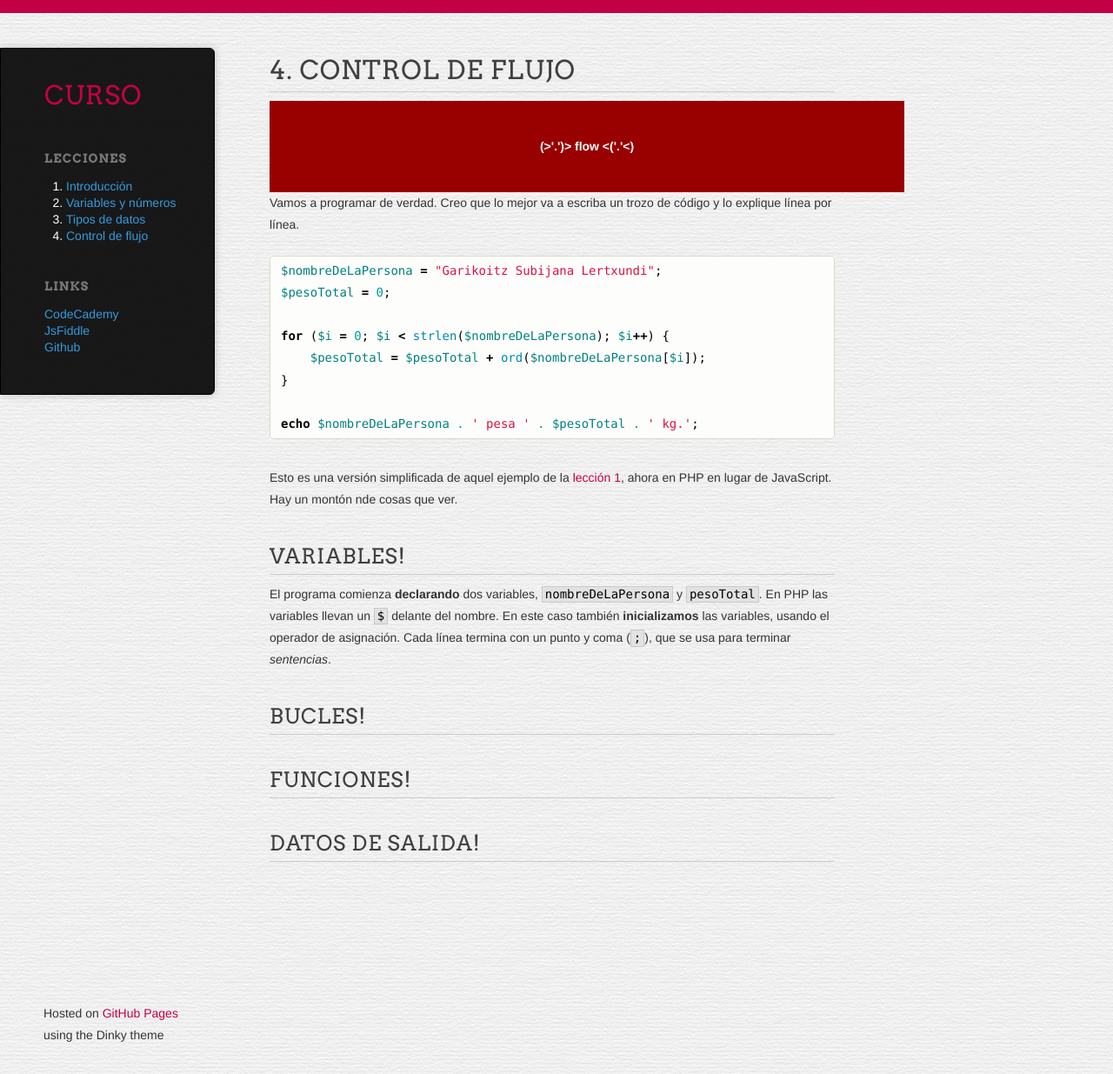
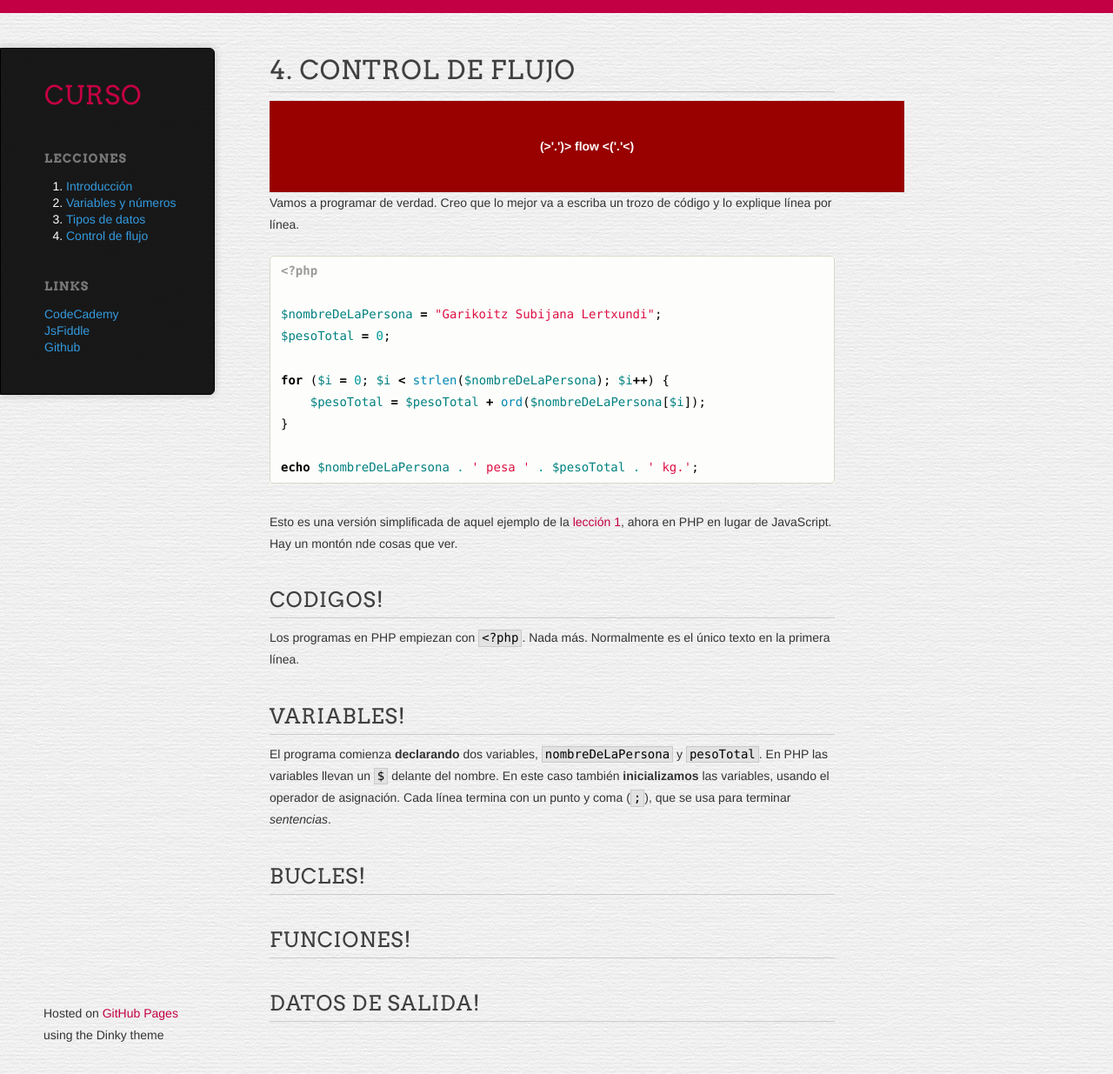
Before and after one commit to ifcanduela/curso, a Jekyll site: the page built from lecciones/4/index.md, in a window 1280 px wide and 1235 px high. Shown: the whole window at 87% size. Built offline with Jekyll 4.4.1, drawn with Linux system fonts in a browser that asks for light colours.

Commit message:
Fixed syntax of PHP block

```diff
--- a/lecciones/4/index.md
+++ b/lecciones/4/index.md
@@ -9,6 +9,7 @@ Vamos a programar de verdad. Creo que lo mejor va a escriba un trozo de código
 por línea.
 
 {% highlight php %}
+<?php
 
 $nombreDeLaPersona = "Garikoitz Subijana Lertxundi";
 $pesoTotal = 0;
@@ -23,6 +24,10 @@ echo $nombreDeLaPersona . ' pesa ' . $pesoTotal . ' kg.';
 
 Esto es una versión simplificada de aquel ejemplo de la [lección 1](/lecciones/1/), ahora en PHP en lugar de JavaScript. Hay un montón nde cosas que ver.
 
+## Codigos!
+
+Los programas en PHP empiezan con `<?php`. Nada más. Normalmente es el único texto en la primera línea.
+
 ## Variables!
 
 El programa comienza **declarando** dos variables, `nombreDeLaPersona` y `pesoTotal`. En PHP las variables
```
